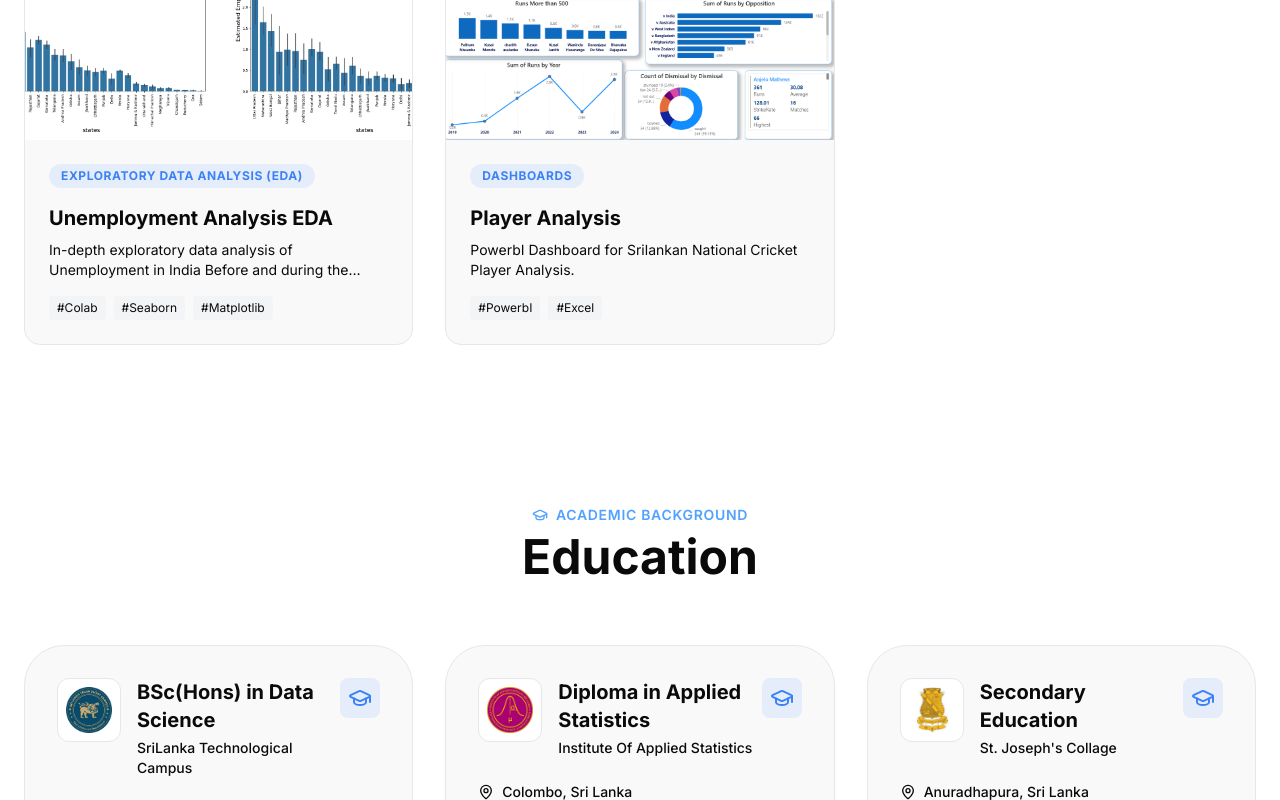
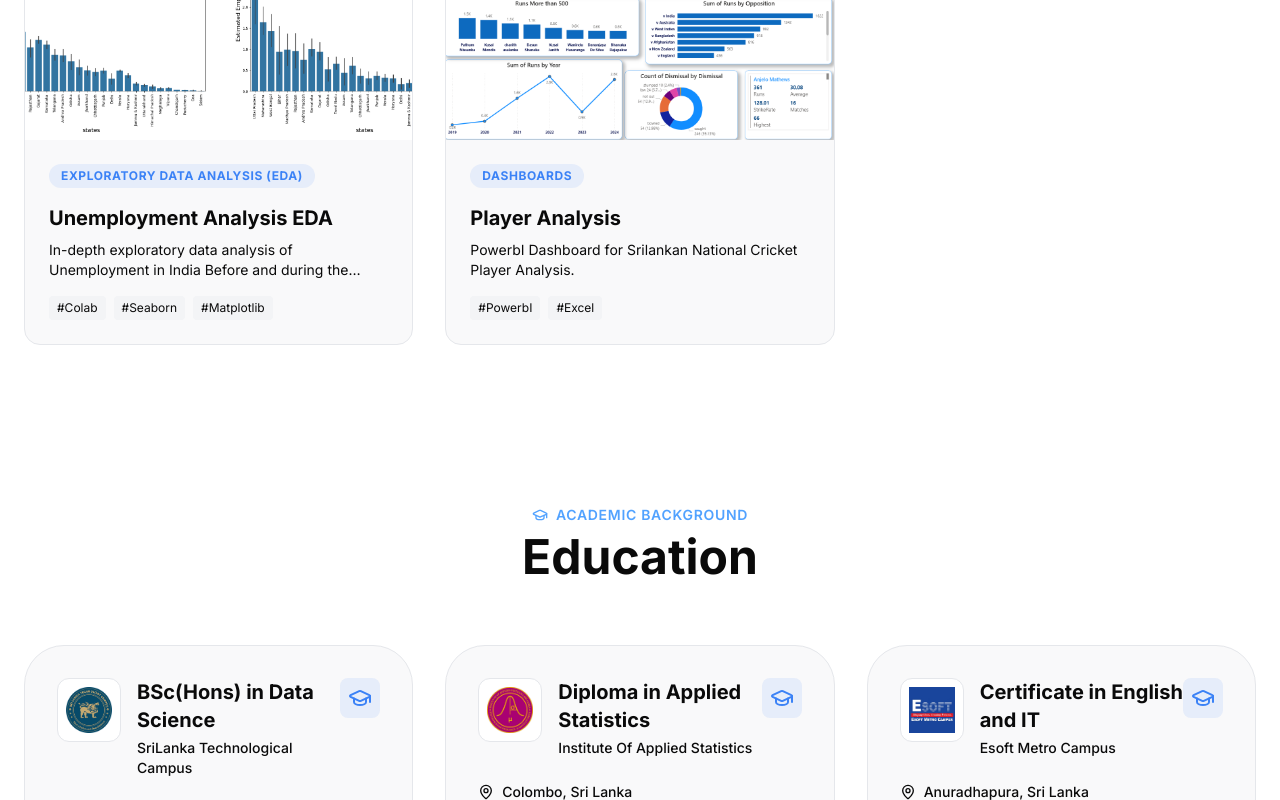
Before and after one commit to Thavisha72/Thavisha-Nipun-Portfolio, a React (Vite) app: page / in a window 1280 px wide. Shown: the part 2000-2800 px from the top of the page. Built offline with nearby package versions, Linux system fonts and the light colour scheme.

Commit message:
add education

```diff
--- a/src/sections/Education.jsx
+++ b/src/sections/Education.jsx
@@ -4,7 +4,7 @@ import { GraduationCap, Calendar, MapPin } from 'lucide-react';
 import sltcLogo from '../assets/SLTC LOGO.png';
 import stjosephLogo from '../assets/stjoseph.jpg';
 import iasLogo from '../assets/iassl.png';
-
+import EsoftLogo from '../assets/Esoft.jpg';
 
 const educationData = [
     {
@@ -29,6 +29,15 @@ const educationData = [
     },
     {
         id: 3,
+        degree: "Certificate in English and IT",
+        institution: "Esoft Metro Campus",
+        period: "2022",
+        Modules: "Spoken English, HTML, CSS, ",
+        location: "Anuradhapura, Sri Lanka",
+        logo: EsoftLogo
+    },
+    {
+        id: 4,
         degree: "Secondary Education",
         institution: "St. Joseph's Collage",
         period: "2007-2020",
--- a/src/sections/Hero.jsx
+++ b/src/sections/Hero.jsx
@@ -84,7 +84,7 @@ const Hero = () => {
                         animate={{ opacity: 1, scale: 1 }}
                         transition={{ duration: 0.8, delay: 0.2 }}
                     >
-                        <div className="relative w-72 h-72 md:w-112 md:h-112 mx-auto">
+                        <div className="relative w-72 h-72 md:w-md md:h-auto md:aspect-square mx-auto">
                             <div className="absolute inset-0 bg-linear-to-tr from-primary to-secondary rounded-full blur-2xl opacity-20 animate-pulse"></div>
                             <img
                                 src="https://media.licdn.com/dms/image/v2/D5603AQEe-u5s5txClg/profile-displayphoto-scale_400_400/B56ZwZuSMVK8Ag-/0/1769958090671?e=1771459200&v=beta&t=DEMEYNcFxH6iX6nZGrdJLdVsp-2eZVErisdp5VqLaYI"
```
Also changed, not shown: src/assets/Esoft.jpg (added).
